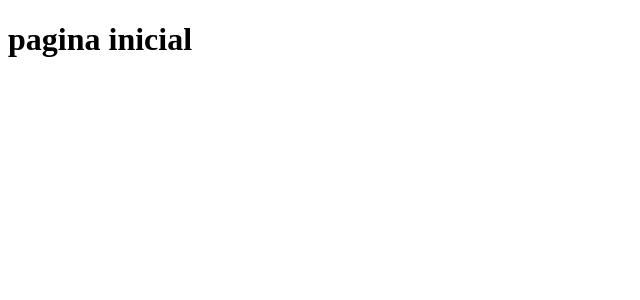
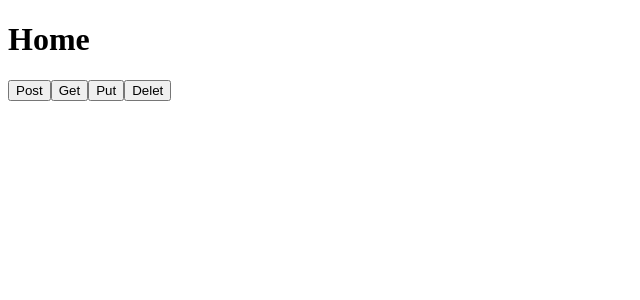
Before and after one commit to domynikmv057/AnjoPetz-TCC, a React (Create React App) app: page / in a window 1280 px wide. Shown: the top 300 px of the page, without its empty margins (0-640 px from the left). Built offline with nearby package versions, Linux system fonts and the light colour scheme.

Commit message:
Feat: Firebase, install, add testing

```diff
--- a/package.json
+++ b/package.json
@@ -6,6 +6,8 @@
     "@testing-library/jest-dom": "^5.16.3",
     "@testing-library/react": "^12.1.4",
     "@testing-library/user-event": "^13.5.0",
+    "axios": "^0.26.1",
+    "firebase": "^9.6.10",
     "react": "^17.0.2",
     "react-dom": "^17.0.2",
     "react-router-dom": "^6.2.2",
--- a/src/Components/Pages/Main/Index.jsx
+++ b/src/Components/Pages/Main/Index.jsx
@@ -1,3 +1,46 @@
+import axios from "axios";
+import { useState } from "react";
+
 export const Main = () => {
-  return <h1>pagina inicial</h1>;
+  const [test, setTest] = useState([]);
+
+  const teste = () => {
+    axios
+      .post("https://anjopetzs-default-rtdb.firebaseio.com/Clientes.json", {
+        Name: "Spider",
+        Sobrenome: "Man",
+      })
+      .then((resp) => {
+        console.log(resp);
+      });
+  };
+
+  const teste2 = () => {
+    console.log(test);
+
+    axios
+      .get("https://anjopetzs-default-rtdb.firebaseio.com/Clientes.json")
+      .then((resp) => {
+        console.log(resp);
+        setTest(resp.data);
+      });
+
+    console.log(test);
+  };
+
+  const teste3 = () => {};
+
+  const teste4 = () => {
+    axios.delete("https://anjopetzs-default-rtdb.firebaseio.com/Clientes.json");
+  };
+
+  return (
+    <>
+      <h1> Home</h1>
+      <button onClick={teste}> Post</button>
+      <button onClick={teste2}> Get</button>
+      <button onClick={teste3}> Put</button>
+      <button onClick={teste4}> Delet</button>
+    </>
+  );
 };
```
Also changed, not shown: src/Components/Services/Firebase/Firebase.js (added, +25 -0 lines), 1 other file (tests, documents, lock files or other folders).
